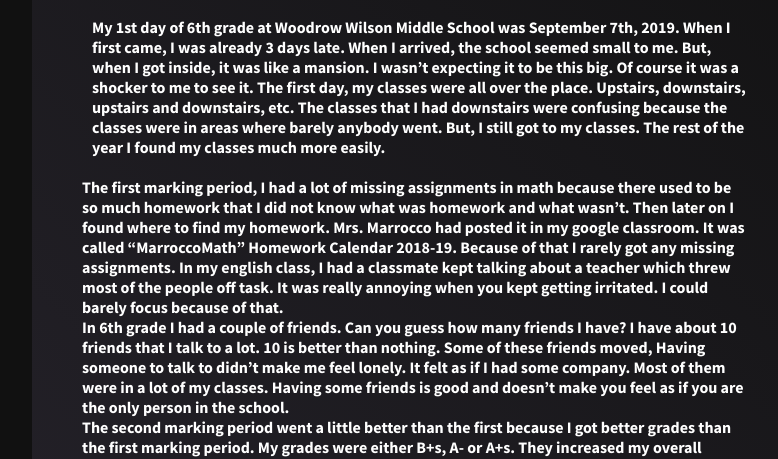
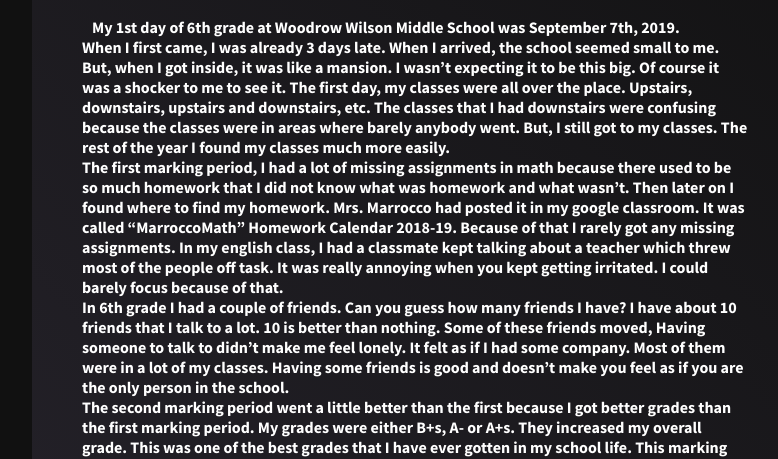
Before and after one commit to Mintype/My-web, a plain HTML site: page my-blogs.html in a window 1280 px wide. Shown: the part 334-793 px from the top of the page, without its empty margins (224-1002 px from the left). Drawn offline with Linux system fonts and the light colour scheme.

Commit message:
Update my-blogs.html

```diff
--- a/my-blogs.html
+++ b/my-blogs.html
@@ -38,7 +38,7 @@
             <h1>Blog #1</h1>
             <h3>My 6th Grade Experience - Last Updated June 30, 2019</h3>
             <h4>
-                <p style="margin-left:  10px">My 1st day of 6th grade at Woodrow Wilson Middle School was September 7th, 2019. When I first came, I was already 3 days late. When I arrived, the school seemed small to me. But, when I got inside, it was like a mansion. I wasn’t expecting it to be this big. Of course it was a shocker to me to see it. The first day, my classes were all over the place. Upstairs, downstairs, upstairs and downstairs, etc. The classes that I had downstairs were confusing because the classes were in areas where barely anybody went. But, I still got to my classes. The rest of the year I found my classes much more easily.</p><br>
+                <p style="margin-left:  10px">My 1st day of 6th grade at Woodrow Wilson Middle School was September 7th, 2019.</p> When I first came, I was already 3 days late. When I arrived, the school seemed small to me. But, when I got inside, it was like a mansion. I wasn’t expecting it to be this big. Of course it was a shocker to me to see it. The first day, my classes were all over the place. Upstairs, downstairs, upstairs and downstairs, etc. The classes that I had downstairs were confusing because the classes were in areas where barely anybody went. But, I still got to my classes. The rest of the year I found my classes much more easily.<br>
                 The first marking period, I had a lot of missing assignments in math because there used to be so much homework that I did not know what was homework and what wasn’t. Then later on I found where to find my homework. Mrs. Marrocco had posted it in my google classroom. It was called “MarroccoMath” Homework Calendar 2018-19. Because of that I rarely got any missing assignments. In my english class, I had a classmate kept talking about a teacher which threw most of the people off task. It was really annoying when you kept getting irritated. I could barely focus because of that.<br>
                 In 6th grade I had a couple of friends. Can you guess how many friends I have? I have about 10 friends that I talk to a lot. 10 is better than nothing. Some of these friends moved, Having someone to talk to didn’t make me feel lonely. It felt as if I had some company. Most of them were in a lot of my classes. Having some friends is good and doesn’t make you feel as if you are the only person in the school. <br>
                 The second marking period went a little better than the first because I got better grades than the first marking period. My grades were either B+s, A- or A+s. They increased my overall grade. This was one of the best grades that I have ever gotten in my school life. This marking period, I joined the Indian Cultural Club. In this club, we made food and made things to celebrate Indian festivals such as Holi, Gudi Padwa, Diwali. We even celebrated things for Christmas and Halloween. In Social Studies, we learned about Egypt and India. It was actually fun. We learned new things while having fun. In Science, we were learning about fossils and different types of rocks. Since I had already learned about it, it wasn’t as exciting as the S.T.E.M. project.<br>
```
